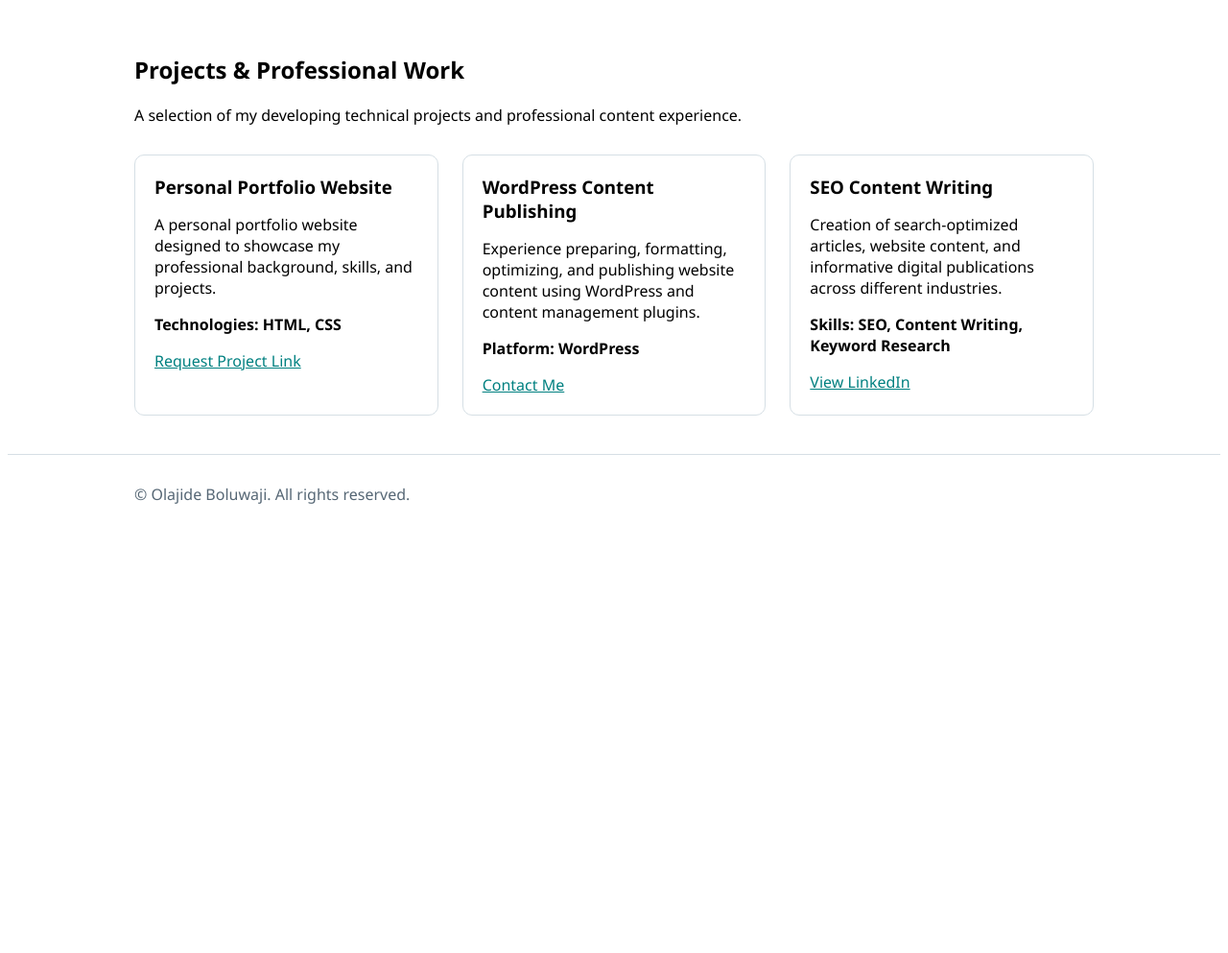
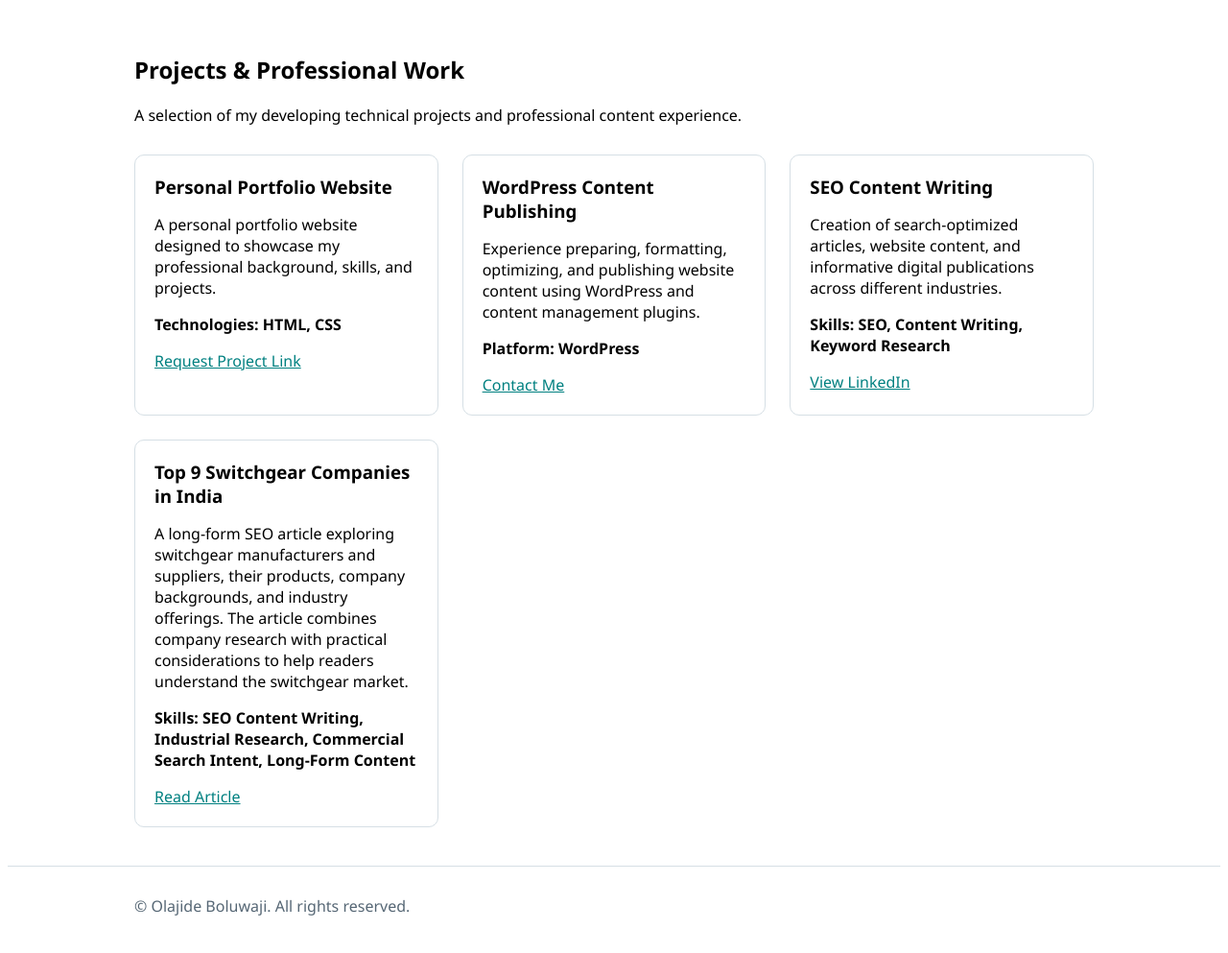
Before and after one commit to olajideboluwaji/olajideboluwaji.github.io, a plain HTML site: page projects.html in a window 1280 px wide. Shown: the part 73-1066 px from the top of the page at 96% size. Before the commit the page ends 800 px from the top, so only its background shows below. Drawn offline with Linux system fonts and the light colour scheme.

Commit message:
Add switchgear SEO writing portfolio project

```diff
--- a/projects.html
+++ b/projects.html
@@ -46,6 +46,12 @@
       <p><b>Skills: SEO, Content Writing, Keyword Research</b></p>
       <a href="https://www.linkedin.com/in/boluwaji-olajide-208509345/">View LinkedIn</a>
     </div>
+    <div class="card">
+      <h3>Top 9 Switchgear Companies in India</h3>
+      <p>A long-form SEO article exploring switchgear manufacturers and suppliers, their products, company backgrounds, and industry offerings. The article combines company research with practical considerations to help readers understand the switchgear market.</p>
+      <p><b>Skills: SEO Content Writing, Industrial Research, Commercial Search Intent, Long-Form Content</b></p>
+      <a href="PASTE-YOUR-ARTICLE-LINK-HERE" target="_blank" rel="noopener noreferrer">Read Article</a>
+    </div>
   </div>
 </div>
 </section>
```
